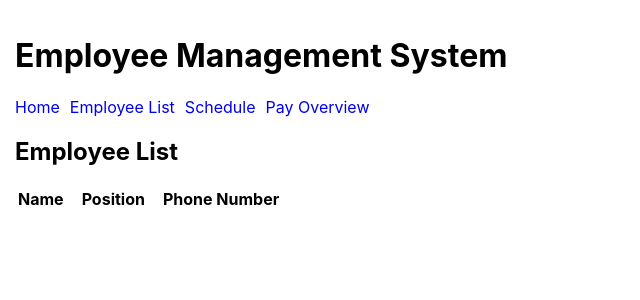
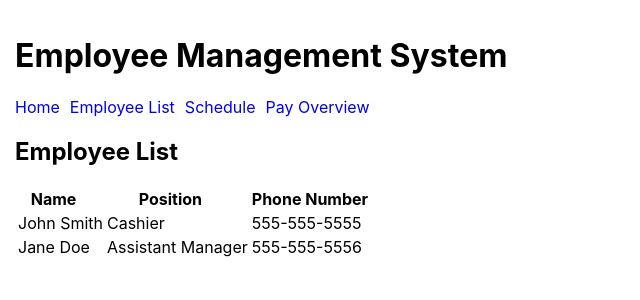
Before and after one commit to arnavgoel215/Employee-System, a React (Create React App) app: page /list in a window 1280 px wide. Shown: the top 300 px of the page, without its empty margins (0-640 px from the left). Built offline with nearby package versions, Linux system fonts and the light colour scheme.

Commit message:
Added sample data to employee list

```diff
--- a/src/components/Employees.js
+++ b/src/components/Employees.js
@@ -7,6 +7,16 @@ const Employees = () => {
                         <th>Position</th>
                         <th>Phone Number</th>
                     </tr>
+                    <tr>
+                        <td>John Smith</td>
+                        <td>Cashier</td>
+                        <td>555-555-5555</td>
+                    </tr>
+                    <tr>
+                        <td>Jane Doe</td>
+                        <td>Assistant Manager</td>
+                        <td>555-555-5556</td>
+                    </tr>
                 </thead>
             </table>
      );
```
